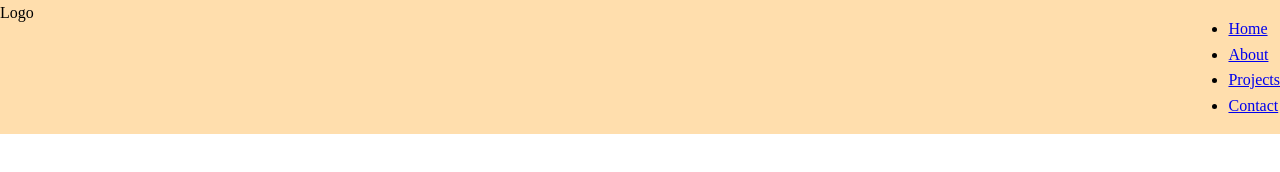
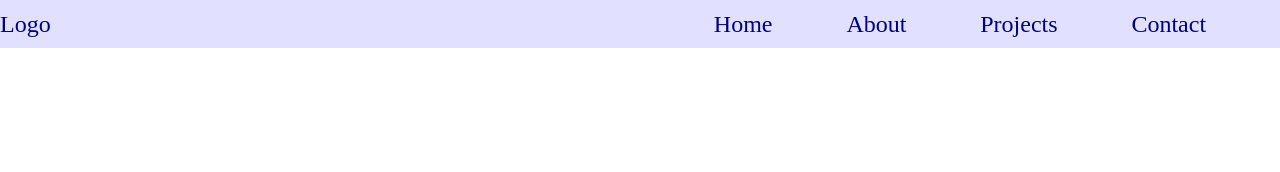
Before and after one commit to lindsaysofia/navbar, a plain HTML site: page index.html in a window 1280 px wide. Drawn offline with nearby package versions, Linux system fonts and the light colour scheme.

Commit message:
finished styling

```diff
--- a/styles.css
+++ b/styles.css
@@ -8,14 +8,41 @@
 body {
   margin: 0;
   line-height: 1.6;
+  color: navy;
+  font-size: 1.5rem;
 }
 
 .nav {
-  background-color: navajowhite;
+  background-color: #e2e0ff;
   display: flex;
   justify-content: space-between;
+  align-items: center;
+  height: 2em;
 }
 
 .nav__logo {
   margin: 0;
 }
+
+.nav__list {
+  list-style: none;
+  display: flex;
+  height: 100%;
+  width: 50%;
+  justify-content: space-evenly;
+  align-items: center;
+  margin: 0;
+  padding: 0;
+}
+
+.nav__link {
+  color: inherit;
+  text-decoration: none;
+}
+
+.nav__link:hover::after{
+  content: '';
+  display: block;
+  height: 3px;
+  background-color: navy;
+}
```
